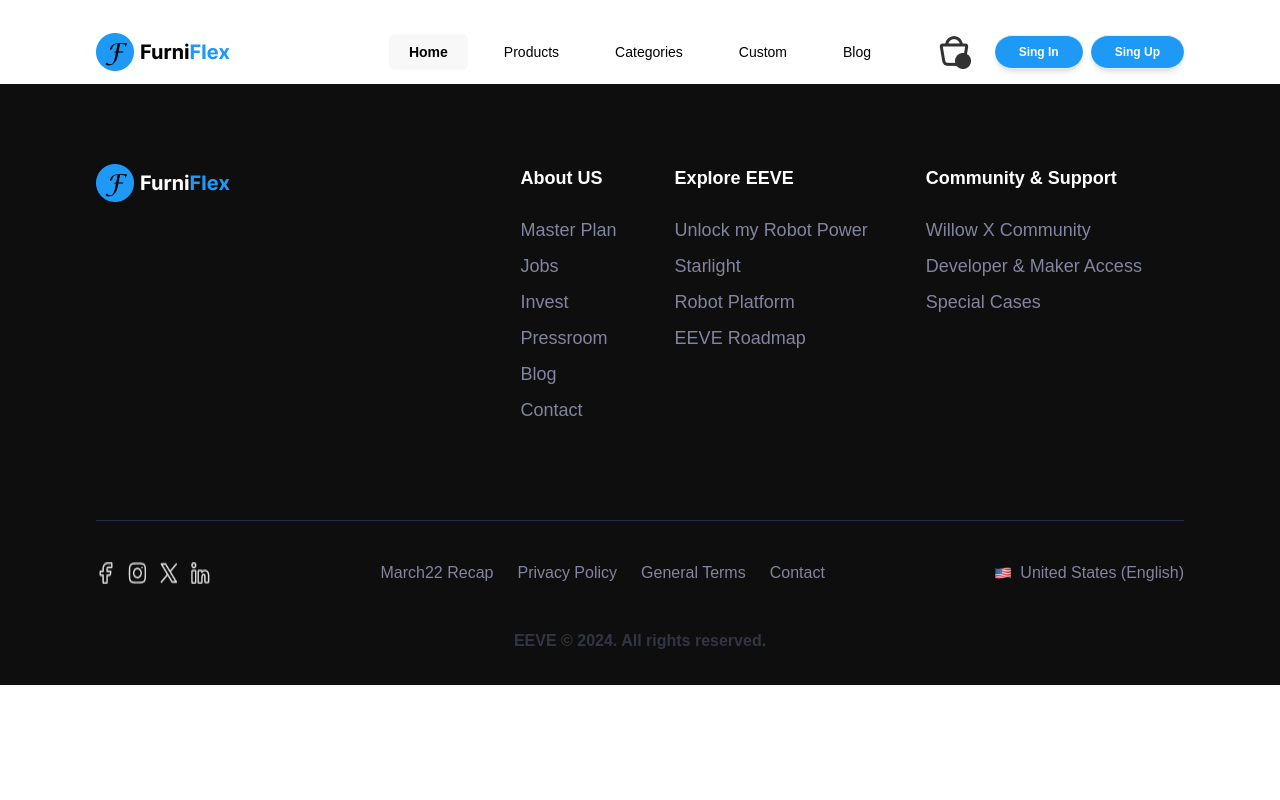
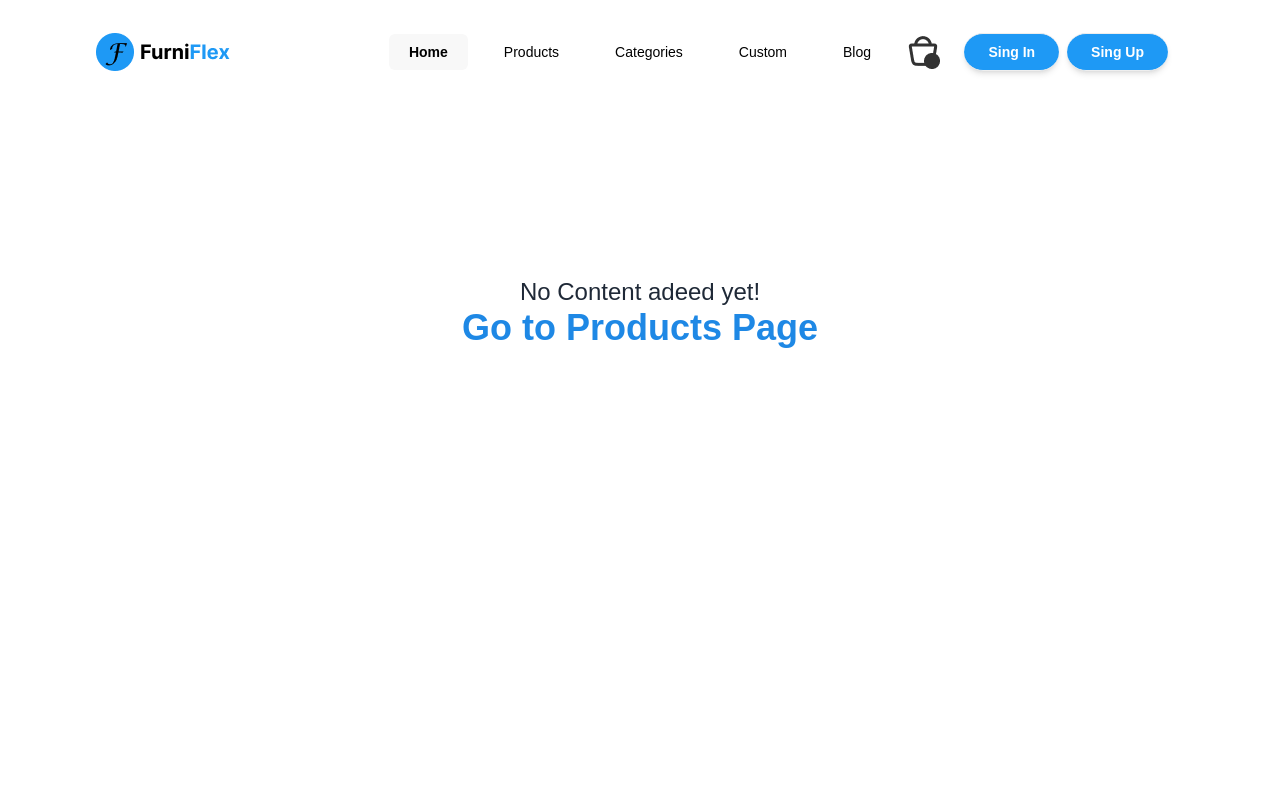
Before and after one commit to al-amin90/furniFlex-client, a React (Vite) app: page / in a window 1280 px wide. Shown: the top 800 px of the page. Built offline with nearby package versions, Linux system fonts and the light colour scheme.

Commit message:
add: website ui done

```diff
--- a/src/pages/sharePage/Navbar.jsx
+++ b/src/pages/sharePage/Navbar.jsx
@@ -61,12 +61,12 @@ const Navbar = () => {
           ) : (
             <>
               <Link to="/singIn">
-                <button className="font-bold text-xs ml-3 lg:ml-6 mr-2 py-1 md:py-2 rounded-full px-3 md:px-6 bg-[#1E99F5] transition-all shadow-md duration-300 border-y hover:bg-black text-white">
+                <button className="font-bold text-xs md:text-sm ml-3 lg:ml-6 mr-2 py-1  md:py-2 rounded-full px-2 md:px-6 bg-[#1E99F5] transition-all shadow-md duration-300 border-y hover:bg-black text-white">
                   Sing In
                 </button>
               </Link>
               <Link to="/singUp">
-                <button className="font-bold text-xs py-1 md:py-2 rounded-full px-3 md:px-6 bg-[#1E99F5] transition-all shadow-md duration-300 border-y hover:bg-black text-white">
+                <button className="font-bold text-xs mr-4 md:text-sm py-1  md:py-2 rounded-full px-2 md:px-6 bg-[#1E99F5] transition-all shadow-md duration-300 border-y hover:bg-black text-white">
                   Sing Up
                 </button>
               </Link>
--- /dev/null
+++ b/src/pages/sharePage/NoContent.jsx
@@ -0,0 +1,10 @@
+const NoContent = () => {
+    return (
+        <div className='h-[calc(100vh-88px)] text-center'>
+            <h2 className='text-2xl text-center mt-48'>No Content  adeed yet! </h2>
+            <p className='text-blue-600 text-4xl font-bold text-center'>Go to Products Page</p>
+        </div>
+    );
+};
+
+export default NoContent;
--- a/src/router/Router.jsx
+++ b/src/router/Router.jsx
@@ -4,6 +4,7 @@ import SingIn from "../authontication/SingIn";
 import SingUp from "../authontication/SingUp";
 import Products from "../pages/Products/Products";
 import Carts from "../pages/Carts/Carts";
+import NoContent from "../pages/sharePage/NoContent";
 
 
 const router = createBrowserRouter([
@@ -12,12 +13,28 @@ const router = createBrowserRouter([
     element: <Main/> ,
     children: [
         {
+            index: true,
+            element: <NoContent/>
+        },
+        {
             path: "/products",
             element: <Products/>
         },
         {
             path: "/carts",
             element: <Carts/>
+        },
+        {
+            path: "/categories",
+            element: <NoContent/>
+        },
+        {
+            path: "/custom",
+            element: <NoContent/>
+        },
+        {
+            path: "/blog",
+            element: <NoContent/>
         },
 
     ]
```
